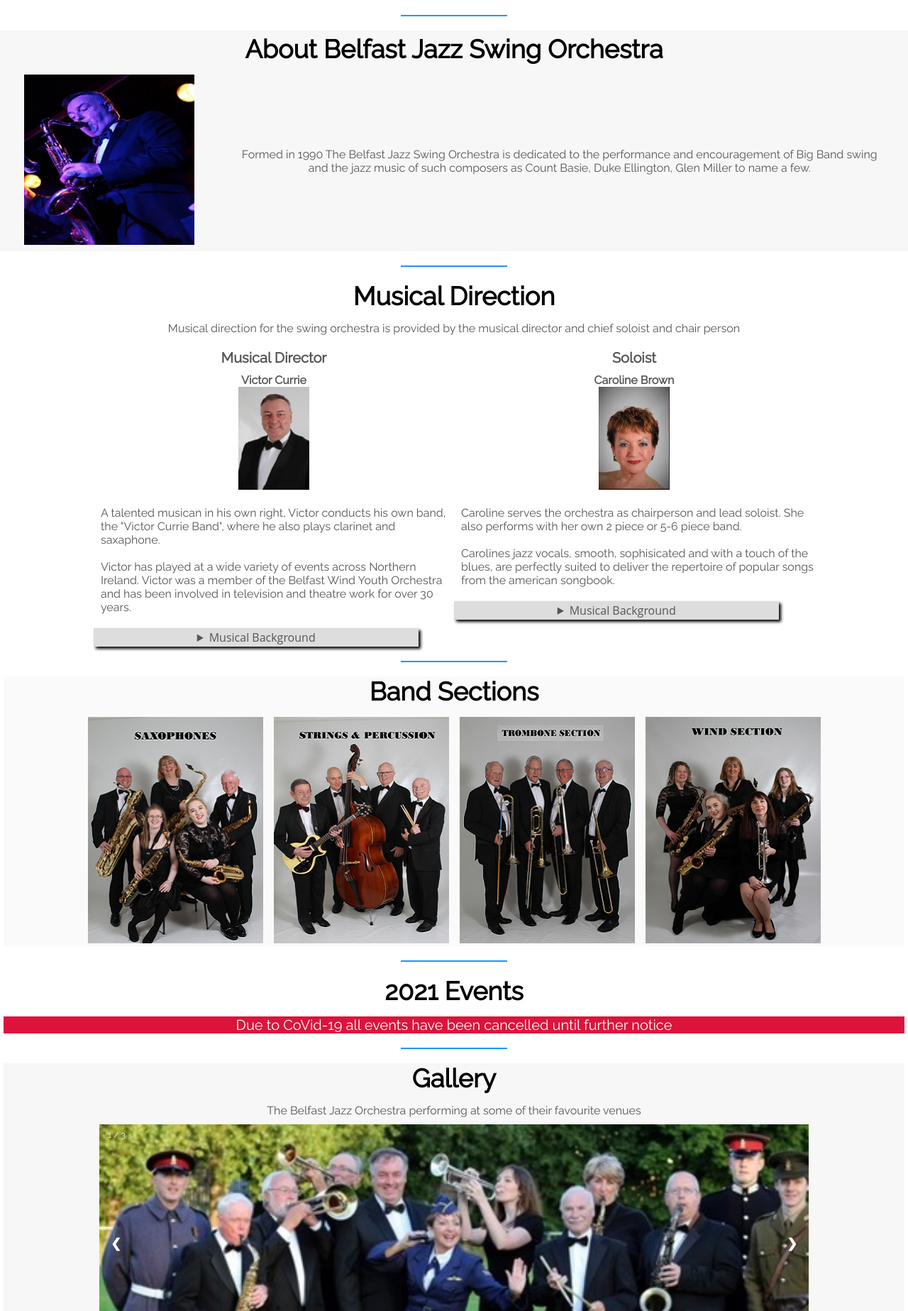
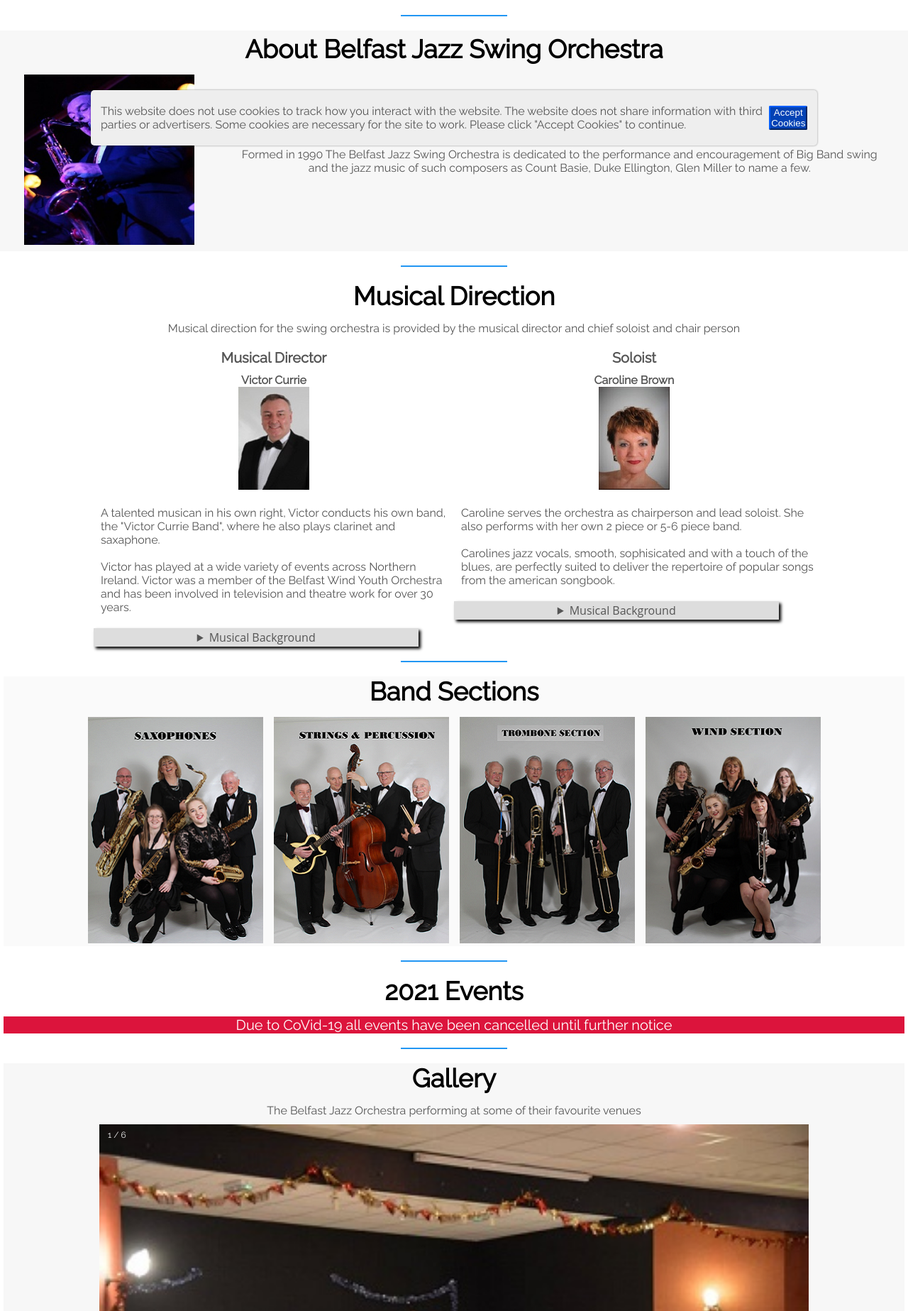
Before and after one commit to mboomer/belfast-jazz-orchestra, a PHP site: page / in a window 1280 px wide. Shown: the part 555-2402 px from the top of the page at 71% size. Run offline with PHP 8.4, Linux system fonts and the light colour scheme; data that the repository does not hold is empty; some libraries are stand-ins or nearby versions.

Commit message:
issue#32 issue#36

```diff
--- a/index.php
+++ b/index.php
@@ -69,12 +69,10 @@
         <!-- ********************************************************************************** -->
         <!-- Cookie banner not displayed - it is displayed by JS if required on page load       -->
         <!-- ********************************************************************************** -->
-        <!--
         <div class="cookie-banner" style="display: none">
-            <p>Belfast Jazz Orchestra does not currently store cookies on your device. This may change <a href="">cookie policy</a> can go here</p>
-            <button id="close-banner">&times;</button>
+            <p>This website does not use cookies to track how you interact with the website. The website does not share information with third parties or advertisers. Some cookies are necessary for the site to work. Please click "Accept Cookies" to continue.</p>
+            <button id="accept-cookies-btn">Accept Cookies</button>
         </div>
-        -->
         <!-- ********************************************************************************** -->
 
         <!-- ********************************************************************************** -->
@@ -208,88 +206,14 @@
 
         <!-- ********************************************************************************** -->
         <div id="events">
+
             <h3 class="title">2021 Events</h3>
             <p class="covid19">Due to CoVid-19 all events have been cancelled until further notice</p>
 
-            <!-- This can be replaced with any event information for 2021
-
-            <h3 class="title">2020 Events</h3>
-            <p>The Belfast Jazz Swing Orchestra played at the following events in Shorts Sports &amp; Recreation Club</p>
-
-            <ul class="grid">
-                <li><h3>May Day - CANCELLED</h3>
-                    <h4>Friday, 29th May</h4>
-                     <p class="event-img"><img src="img/events-may29-2020.jpg" alt="May Day Ball"></p>
-                    <div class="event-desc">
-                        <ul>
-                            <li>7:30pm - Free Swing Dance Lesson</li>
-                            <li>8:30pm - Jazz Orchestra</li>
-                            <li>Entrance - £10 at the door</li>
-                            <li>Cash Bar</li>
-                            <li>Ballot/Prizes at interval</li>
-                        </ul>
-                    </div>
-                </li>
-                <li><h3>St. Patricks Day - CANCELLED</h3>
-                    <h4>Tuesday, 17th March</h4>
-                     <p class="event-img"><img src="img/events-mar17-2020.jpg" alt="St. Patricks Day"></p>
-                    <div class="event-desc">
-                        <ul>
-                            <li>7:30pm - Free Dance Lesson</li>
-                            <li>8:30pm - Jazz Orchestra</li>
-                            <li>Entrance - £10 at the door</li>
-                            <li>Cash Bar</li>
-                            <li>Ballot/Prizes at interval</li>
-                        </ul>
-                    </div>
-                </li>
-                <li><h3>Valentines Day</h3>
-                    <h4>Friday, 14th February</h4>
-                     <p class="event-img"><img src="img/events-feb14-2020.jpg" alt="Valentines Day"></p>
-                    <div class="event-desc">
-                        <ul>
-                            <li>7:30pm - Free Rumba Dance Lesson</li>
-                            <li>8:30pm - Jazz Orchestra</li>
-                            <li>Entrance - £10 at the door</li>
-                            <li>Cash Bar</li>
-                            <li>Ballot/Prizes at interval</li>
-                        </ul>
-                    </div>
-                </li>
-            </ul>
-        -->
         </div> <!-- End Of Events -->
 
         <hr>
         <!-- ********************************************************************************** -->
-
-        <!-- ********************************************************************************** -->
-        <!--
-            <img src="img/publc-fancydress-2018.jpg" class="d-block w-100 center-image" alt="Fancy Dress Halloween 2018">
-            <h5>Halloween Fancy Dress 2018</h5>
-            <p>The winners circle - although they were the only ones to turn up in costume</p>
-
-            <img src="img/public-dancelesson.jpg" class="d-block w-100 center-image" alt="Dance Lessons">
-            <h5>Dance Lessons</h5>
-            <p>Swing Belfast leading the way</p>
-
-            <img src="img/public-fancydress-2019.jpg" class="d-block w-100 center-image" alt="Fancy Dress 2019">                    <h5>Halloween Fancy Dress 2019</h5>
-            <p>Not very scary...but at least everyone made an effort this year</p>
-
-            <img src="img/public-xmas-2019.jpg" class="d-block w-100 center-image" alt="Christmas 2019">
-            <h5>Christmas 2019</h5>
-            <p>All dressed up and somewhere to go...looking stylish on the dance floor</p>
-
-            <img src="img/public-dancers.jpg" class="d-block w-100 center-image" alt="Dancers filling the floor">
-            <h5>Dancers filling the floor</h5>
-            <p>Hard to get room to strut your stuff some times</p>
-
-            <img src="img/public-belfastswing.jpg" class="d-block w-100 center-image" alt="Swing Belfast">
-            <h5>Belfast Swing</h5>
-            <p>Always a good turn out and nowhere better to show off some lindy</p>
-        -->
-        <!-- ********************************************************************************** -->
-
 
         <!-- ********************************************************************************** -->
         <!-- Gallery Slideshow container -->
@@ -302,21 +226,39 @@
 
                 <!-- Full-width images with number and caption text -->
                 <div class="gallerySlides fade">
-                    <div class="numbertext">1 / 3</div>
-                    <img src="img/gallery-jazz-in-the-park.jpg" style="width:100%" alt="Jazz In The Park">
-                    <div class="slideText">Caroline Brown</div>
+                    <div class="numbertext">1 / 6</div>
+                    <img src="img/gallery-1.jpg" style="width:100%" alt="Xmas at Shorts Rec">
+                    <div class="slideText">Xmas at Shorts Recreation Center</div>
                 </div>
 
                 <div class="gallerySlides fade">
-                    <div class="numbertext">2 / 3</div>
-                    <img src="img/gallery-jazz-in-the-park.jpg" style="width:100%" alt="Jazz In The Park">
-                    <div class="slideText">Shorts Rec</div>
+                    <div class="numbertext">2 / 6</div>
+                    <img src="img/gallery-2.jpg" style="width:100%" alt="Sax appeal">
+                    <div class="slideText">Sax appeal</div>
                 </div>
 
                 <div class="gallerySlides fade">
-                    <div class="numbertext">3 / 3</div>
-                    <img src="img/gallery-jazz-in-the-park.jpg" style="width:100%" alt="Jazz In The Park">
-                    <div class="slideText">St Annes Cathedral</div>
+                    <div class="numbertext">3 / 6</div>
+                    <img src="img/gallery-3.jpg" style="width:100%" alt="Castle Ward">
+                    <div class="slideText">Summer at Castle Ward</div>
+                </div>
+
+                <div class="gallerySlides fade">
+                    <div class="numbertext">4 / 6</div>
+                    <img src="img/gallery-4.jpg" style="width:100%" alt="St. Annes Cathederal">
+                    <div class="slideText">Formal Attire - St. Annes Cathederal</div>
+                </div>
+
+                <div class="gallerySlides fade">
+                    <div class="numbertext">5 / 6</div>
+                    <img src="img/gallery-5.jpg" style="width:100%" alt="Caroline - resplendent in blue ">
+                    <div class="slideText">Caroline - resplendent in blue</div>
+                </div>
+
+                <div class="gallerySlides fade">
+                    <div class="numbertext">6 / 6</div>
+                    <img src="img/gallery-6.jpg" style="width:100%" alt="Scott & Naomi">
+                    <div class="slideText">Mount Stewart - Jazz In The Park</div>
                 </div>
 
                 <!-- Next and previous buttons heavyrightanglebracket heavyleftanglebracket-->
@@ -332,6 +274,9 @@
               <span id="0" class="dot"></span>
               <span id="1" class="dot"></span>
               <span id="2" class="dot"></span>
+              <span id="3" class="dot"></span>
+              <span id="4" class="dot"></span>
+              <span id="5" class="dot"></span>
             </div>
             <br>
 
@@ -352,27 +297,39 @@
 
                 <!-- Full-width images with number and caption text -->
                 <div class="publicSlides fade">
-                    <div class="numbertext">1 / 4</div>
-                    <img src="img/gallery-jazz-in-the-park.jpg" style="width:100%" alt="Jazz In The Park">
-                    <div class="slideText">Dance Lesson</div>
+                    <div class="numbertext">1 / 6</div>
+                    <img src="img/public-1.jpg" style="width:100%" alt="Scott Naomi & Caroline">
+                    <div class="slideText">Scott Naomi - Jazz In The Park</div>
                 </div>
 
                 <div class="publicSlides fade">
-                    <div class="numbertext">2 / 4</div>
-                    <img src="img/gallery-jazz-in-the-park.jpg" style="width:100%" alt="Jazz In The Park">
-                    <div class="slideText">Dancers</div>
+                    <div class="numbertext">2 / 6</div>
+                    <img src="img/public-2.jpg" style="width:100%" alt="Curtis - Dance Lesson">
+                    <div class="slideText">Dance Lesson with Curtis</div>
                 </div>
 
                 <div class="publicSlides fade">
-                    <div class="numbertext">3 / 4</div>
-                    <img src="img/gallery-jazz-in-the-park.jpg" style="width:100%" alt="Jazz In The Park">
-                    <div class="slideText">Christmas 2018</div>
+                    <div class="numbertext">3 / 6</div>
+                    <img src="img/public-3.jpg" style="width:100%" alt="Swing Dance">
+                    <div class="slideText">Lindy or Swing?</div>
                 </div>
 
                 <div class="publicSlides fade">
-                    <div class="numbertext">4 / 4</div>
-                    <img src="img/gallery-jazz-in-the-park.jpg" style="width:100%" alt="Jazz In The Park">
-                    <div class="slideText">Christmas 2019</div>
+                    <div class="numbertext">4 / 6</div>
+                    <img src="img/public-4.jpg" style="width:100%" alt="Scott & Naomi">
+                    <div class="slideText">Scott and Naomi - Lindy</div>
+                </div>
+
+                <div class="publicSlides fade">
+                    <div class="numbertext">5 / 6</div>
+                    <img src="img/public-5.jpg" style="width:100%" alt="Fancy Dress Winners">
+                    <div class="slideText">Fancy Dress Winners - 2018</div>
+                </div>
+
+                <div class="publicSlides fade">
+                    <div class="numbertext">6 / 6</div>
+                    <img src="img/public-6.jpg" style="width:100%" alt="Gary and Valerie">
+                    <div class="slideText">Fred Astaire and The White Rabbit</div>
                 </div>
 
                 <!-- Next and previous buttons heavyrightanglebracket heavyleftanglebracket-->
@@ -388,6 +345,8 @@
               <span id="1" class="dot"></span>
               <span id="2" class="dot"></span>
               <span id="3" class="dot"></span>
+              <span id="4" class="dot"></span>
+              <span id="5" class="dot"></span>
             </div>
             <br>
         </div>
@@ -463,68 +422,6 @@
 
    <script type="text/javascript">
 
-            let carouselId = ["gallery", "public-gallery"]
-            let showId     = ["gallerySlideshow", "publicSlideshow"]
-            let slideId    = ["gallerySlides", "publicSlides"]
-
-            let y
-            let slideIndex = [0, 0];
-            console.log("Slide Index : " + slideIndex);
-
-            // show slide 1 for gallery
-            showSlides(0, 0);
-
-            // show slide 1 for public-gallery
-            showSlides(0, 1);
-
-            function currentSlide(n, no) {
-                showSlides(slideIndex[0] = n, no);
-            }
-
-            // n = 1 (next) or -1  (prev) no = slideshow number
-            function plusSlides(n, no) {
-                console.log("Before : " + slideIndex)
-                slideIndex[0] ++
-                showSlides(slideIndex[0], no);
-                console.log("After : " + slideIndex)
-            }
-
-            // n = slide no   no = xxxxxxSlides
-            function showSlides(n, no) {
-
-                // console.log("SlideId[no] " + slideId[no])
-
-                // SlideId[no] = gallerySlides or publicSlides
-
-                let slides = document.getElementsByClassName(slideId[no]);
-                let show   = document.getElementById(carouselId[no]);
-                let dots   = show.getElementsByClassName("dot");
-
-                if (n > slides.length-1) {
-                    slideIndex[0] = 0
-                }
-
-                if (n < 0) {
-                    slideIndex[0] = slides.length-1
-                }
-
-                // hide all the images
-                for (let i = 0; i < slides.length; i++) {
-                    slides[i].style.display = "none";
-                }
-
-                // remove the active class from the dots
-                for (let i = 0; i < dots.length; i++) {
-                  dots[i].className = dots[i].className.replace(" active", "");
-                }
-
-                slides[slideIndex[0]].style.display = "block";
-
-                // make the matching dot the active dot
-                dots[slideIndex[0]].className += " active";
-
-            }
-
             // ------------------------------------------------------------------------------------------------//
             // AVOID FORM SUBMISSION AFTER REFRESH                                                             //
             // ------------------------------------------------------------------------------------------------//
@@ -532,17 +429,44 @@
                 window.history.replaceState( null, null, window.location.href );
             }
 
+            // -----------------------------------------------------------------------------------------------------------------//
+            // if localStorage cookieBannerDisplayed=False, then display the cookie banner                                      //
+            // -----------------------------------------------------------------------------------------------------------------//
+             if (localStorage.getItem("cookieBannerDisplayed") != "True") {
+                  document.querySelector(".cookie-banner").style.display = "flex";
+              };
+
+            // -------------------------------------------------------------------------------------------------//
+            // slideIndex[0] - is which slide to display                                                        //
+            // slideIndex[1] - which slides to use                                                              //
+            // -------------------------------------------------------------------------------------------------//
+            let slideIndex = [0, 0];
+
+            // -------------------------------------------------------------------------------------------------//
+            // Arrays to hold the classes and ID's of the carousel, slides and dots                             //
+            // -------------------------------------------------------------------------------------------------//
+            let carouselId = ["gallery", "public-gallery"]
+            let showId     = ["gallerySlideshow", "publicSlideshow"]
+            let slidesId   = ["gallerySlides", "publicSlides"]
+
+            // default to slide 1 of gallerySlides
+            showSlides(0, 0);
+
+            // default to slide 1 of publicSlides
+            showSlides(0, 1);
+
             // ------------------------------------------------------------------------------------------------//
             // ADD CLICK EVENT LISTENER FOR THE DOM                                                            //
             // ------------------------------------------------------------------------------------------------//
-
             document.addEventListener('click', function (event) {
 
                 // -------------------------------------------------------------------------------------------------//
                 // event listener for the close-banner class                                                        //
                 // -------------------------------------------------------------------------------------------------//
-                if (event.target.matches('#close-banner')) {
+                if (event.target.matches('#accept-cookies-btn')) {
+                    // remove the cookie banner and set cookieBannerDisplayed=True
                     document.querySelector(".cookie-banner").style.display = "none";
+                    localStorage.setItem("cookieBannerDisplayed", "True")
                 }
 
                 // -------------------------------------------------------------------------------------------------//
@@ -565,16 +489,12 @@
                     parentId = carouselId.indexOf(parentSlideShow);
                     // console.log("Parent Id : " + parentId)
 
-                    // display the current slide
-                    // showSlides(dotId, parentId)
-                    // currentSlide(dotId, parentId)
-
                     slideIndex[0] = dotId
                     slideIndex[1] = parentId
 
+                    // use spread operator to pass the array slideIndex
                     showSlides(...slideIndex);
 
-                    console.log("Dot Id : " + dotId + " slideIndex : " + slideIndex)
                 }
 
                 // -------------------------------------------------------------------------------------------------//
@@ -585,37 +505,68 @@
                     // get the parent class of the slideshow
                     parentSlideShow =  event.target.parentNode.className
 
-                    // console.log("Parent : " + parentSlideShow)
-
-                    // get the index of the parent slide show class from the array
+                    // update slideIndex with index of the parent slide show class from the array
                     parentId = showId.indexOf(parentSlideShow);
                     slideIndex[1] = parentId
 
-                    // console.log("Parent Id : " + parentId)
-
                     if (event.target.matches('.next')) {
+                        // increment the slide no to display next slide
                         slideIndex[0] ++
-                        showSlides(...slideIndex)
-                        // plusSlides(1, parentId)
                     }
 
                     if (event.target.matches('.prev')) {
+                        // decrement the slide no to display previous slide
                         slideIndex[0] --
-                        showSlides(...slideIndex)
-                        // plusSlides(-1, parentId)
+                        // use spread operator to pass the array slideIndex
+                        // showSlides(...slideIndex)
                     }
+
+                    // use spread operator to pass the array slideIndex
+                    showSlides(...slideIndex)
                 }
 
             }, false);     // end of DOM CLICK eventlistener
             // --------------------------------------------------------------------------------------------//
 
-            // --------------------------------------------------------------------------------------------------------------//
-            // if localStorage cookieBannerDisplayed=False, then display the cookie banner and set cookieBannerDisplayed=True   //
-            // -----------------------------------------------------------------------------------------------------------------//
-            // if (localStorage.getItem("cookieBannerDisplayed") != "True") {
-            //      document.querySelector(".cookie-banner").style.display = "flex";
-            //      localStorage.setItem("cookieBannerDisplayed", "True")
-            //  };
+            // -------------------------------------------------------------------------------------------------//
+            // Display the slides for the accesssed slide show                                                  //
+            // receives slideIndex arrray pointing to slide no and Slides to display                            //
+            // n  - the number of the slide to display                                                          //
+            // no - the index of the array for the slides to display                                            //
+            // -------------------------------------------------------------------------------------------------//
+            function showSlides(n, no) {
+
+                let show   = document.getElementById(carouselId[no]);
+                let slides = document.getElementsByClassName(slidesId[no]);
+
+                // get the dots for the selected carousel
+                let dots   = show.getElementsByClassName("dot");
+
+                if (n > slides.length-1) {
+                    slideIndex[0] = 0
+                }
+
+                if (n < 0) {
+                    slideIndex[0] = slides.length-1
+                }
+
+                // hide all the images in the slideshow
+                for (let i = 0; i < slides.length; i++) {
+                    slides[i].style.display = "none";
+                }
+
+                // remove the active class from the dots in the carousel
+                for (let i = 0; i < dots.length; i++) {
+                  dots[i].className = dots[i].className.replace(" active", "");
+                }
+
+                // display the slide
+                slides[slideIndex[0]].style.display = "block";
+
+                // make the matching carousel dot the active dot
+                dots[slideIndex[0]].className += " active";
+
+            }
 
         </script>
 
--- a/styles.css
+++ b/styles.css
@@ -130,16 +130,17 @@ details[open] > ul {
     background-color: #eee;
     border-radius: 5px;
     box-shadow: 0 0 2px 1px rgba(0, 0, 0, 0.2);
+    padding-top: 20px;
+    padding-bottom: 20px;
+    z-index: 10;
 }
-#close-banner {
-    height: 20px;
-    background-color: #777;
-    border: none;
-    color: white;
+#accept-cookies-btn {
+    cursor: pointer;
     border-radius: 2px;
-    cursor: pointer;
+    color: rgb(255, 255, 255);
+    background-color: rgb(3, 66, 181);
+    border-color: rgb(4, 67, 181)
 }
-
 /* ******************************************************************************************   */
 /*                                  HEADER NAV MENU                                             */
 /* ******************************************************************************************   */
```
Also changed, not shown: img/gallery-1.jpg (added), img/gallery-2.jpg (added), img/gallery-3.jpg (added), img/gallery-4.jpg (added), img/gallery-5.jpg (added), img/gallery-6.jpg (added), img/gallery-8.jpg (added), img/public-1.jpg (added), img/public-2.jpg (added), img/public-3.jpg (added), img/public-4.jpg (added), img/public-5.jpg (added), img/public-6.jpg (added), img/public-8.jpg (added).
